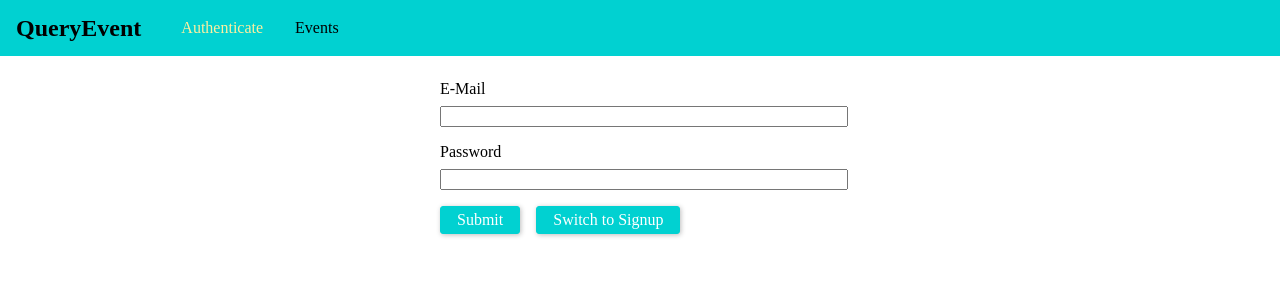
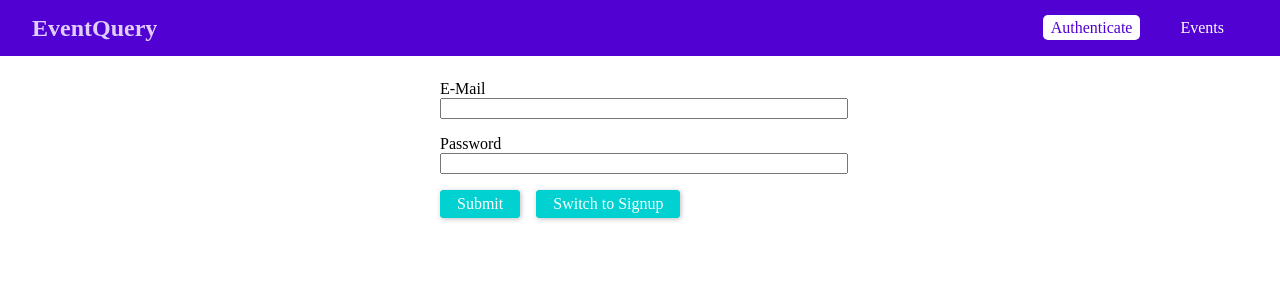
Before and after one commit to muhammedMoussa/event-query, a React (Create React App) app in the folder frontend/: page /auth in a window 1280 px wide. Shown: the top 300 px of the page. Built offline with nearby package versions, Linux system fonts and the light colour scheme; the HTML template or start-up script is replaced by a standard one.

Commit message:
style && enhance

```diff
--- a/frontend/src/components/Navigation/MainNavigation.css
+++ b/frontend/src/components/Navigation/MainNavigation.css
@@ -4,15 +4,18 @@
     top: 0;
     width: 100%;
     height: 3.5rem;
-    background: #01d1d1;
-    padding: 0 1rem;
+    background: #5101d1;
+    padding: 0 2rem;
     display: flex;
     align-items: center;
+    justify-content: space-between;
+    box-sizing: border-box;
   }
 
   .main-navigation__logo h1 {
     margin: 0;
     font-size: 1.5rem;
+    color: #dfcefc;
   }
 
   .main-navigation__items {
@@ -32,11 +35,14 @@
 
   .main-navigation__items a {
     text-decoration: none;
-    color: #000;
+    color: white;
+    padding: 0.25rem 0.5rem;
   }
 
   .main-navigation__items a:hover,
   .main-navigation__items a:active,
   .main-navigation__items a.active {
-      color: #fdefa0;
+      background: #ffffff;
+      color: #5101d1;
+      border-radius: 5px;
   }
--- a/frontend/src/components/Navigation/MainNavigation.js
+++ b/frontend/src/components/Navigation/MainNavigation.js
@@ -10,7 +10,7 @@ const mainNavigation = props => (
           return (
             <header className="main-navigation">
                 <div className="main-navigation__logo">
-                    <h1>QueryEvent</h1>
+                    <h1>EventQuery</h1>
                 </div>
                 <nav className="main-navigation__items">
                     <ul>
--- a/frontend/src/pages/Auth.css
+++ b/frontend/src/pages/Auth.css
@@ -11,7 +11,43 @@
   }
 
   .form-control label {
-    margin-bottom: 0.5rem;
+    margin-bota.auth-form {
+      width: 25rem;
+      max-width: 80%;
+      margin: 5rem auto;
+    }
+
+    .form-control label,
+    .form-control input {
+      width: 100%;
+      display: block;
+    }
+
+    .form-control label {
+      margin-bottom: 0.5rem;
+    }
+
+    .form-control {
+      margin-bottom: 1rem;
+    }
+
+    .form-actions button {
+      background: #5101d1;
+      font: inherit;
+      border: 1px solid #5101d1;
+      border-radius: 3px;
+      padding: 0.25rem 1rem;
+      margin-right: 1rem;
+      box-shadow: 1px 1px 5px rgba(0, 0, 0, 0.26);
+      color: white;
+      cursor: pointer;
+    }
+
+    .form-actions button:hover,
+    .form-actions button:active {
+        background: #6219d6;
+        border-color: #6219d6;
+    }tom: 0.5rem;
   }
 
   .form-control {
--- a/frontend/src/pages/Auth.js
+++ b/frontend/src/pages/Auth.js
@@ -73,7 +73,8 @@ class AuthPage extends Component {
             return res.json();
         })
         .then(res => {
-            if(res.data.login.token) {
+            console.log(res)
+            if(res.data.login.token && this.state.isLogin) {
                 this.context.login(
                     res.data.login.token,
                     res.data.login.userId,
```
